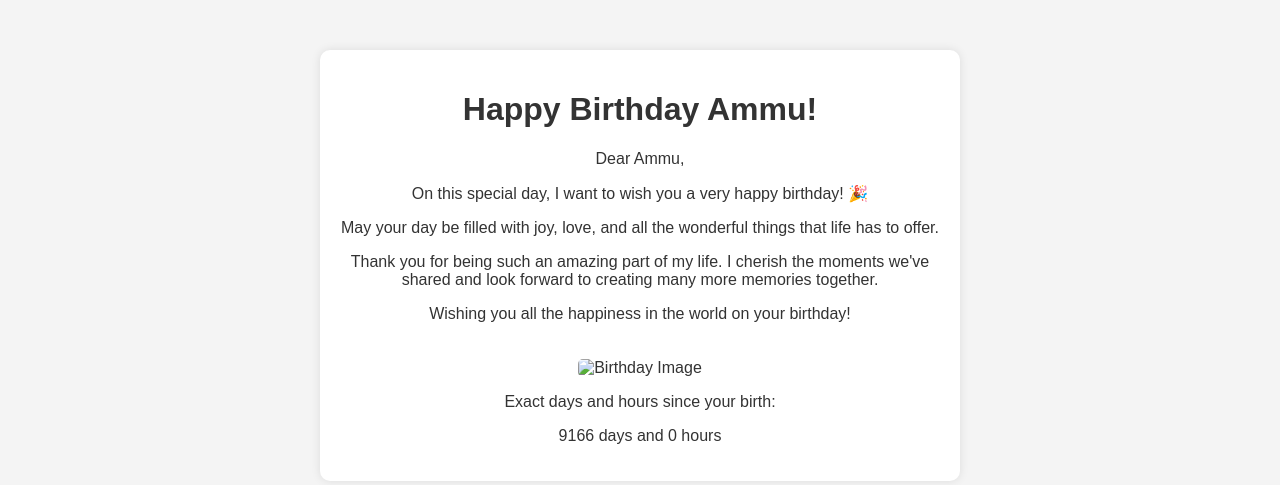
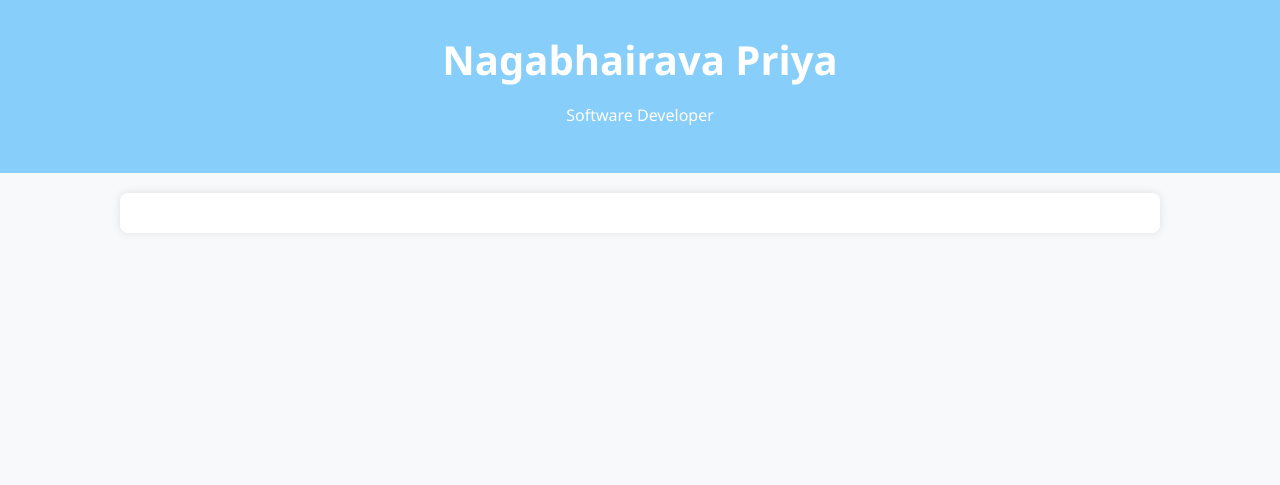
Before and after one commit to nagabhairava22/vishnu.protfolio, a plain HTML site: page index.html in a window 1280 px wide. Drawn offline with Linux system fonts and the light colour scheme.

Commit message:
Update index.html

```diff
--- a/index.html
+++ b/index.html
@@ -3,84 +3,64 @@
 <head>
     <meta charset="UTF-8">
     <meta name="viewport" content="width=device-width, initial-scale=1.0">
-    <title>Happy Birthday Ammu!</title>
+    <title>Nagabhairava Priya - Software Developer</title>
+    <link rel="stylesheet" href="https://cdnjs.cloudflare.com/ajax/libs/font-awesome/6.0.0/css/all.min.css">
     <style>
         body {
-            font-family: Arial, sans-serif;
+            font-family: 'Segoe UI', Tahoma, Geneva, Verdana, sans-serif;
+            background-color: #f8f9fa;
+            margin: 0;
+            padding: 0;
+            color: #343a40;
+        }
+        header {
+            background-color: #87CEFA; /* Light Sky Blue */
+            color: #fff;
             text-align: center;
-            background-color: #f4f4f4;
-            color: #333;
+            padding: 2em;
         }
-        #birthdayWish {
+        h1 {
+            font-size: 2.5em;
+            margin: 0;
+            color: #fff;
+        }
+        h2 {
+            font-size: 1.8em;
+            color: #343a40;
+        }
+        section {
+            max-width: 1000px; /* Increase the maximum width */
+            margin: 20px auto;
             padding: 20px;
-            border-radius: 10px;
             background-color: #fff;
+            border-radius: 8px;
             box-shadow: 0 0 10px rgba(0, 0, 0, 0.1);
-            max-width: 600px;
-            margin: 50px auto;
-            position: relative;
-            overflow: hidden;
         }
-        #birthdayImage {
-            max-width: 100%;
-            height: auto;
-            border-radius: 5px;
-            margin-top: 20px;
+        ul {
+            list-style-type: none;
+            padding: 0;
+            margin: 0;
         }
-        .heart {
-            position: absolute;
-            color: #e74c3c;
-            font-size: 24px;
-            animation: floatHeart 1s infinite alternate;
+        li {
+            margin-bottom: 8px;
         }
-        @keyframes floatHeart {
-            0% {
-                transform: translateY(0);
-            }
-            100% {
-                transform: translateY(-20px);
-            }
+        i {
+            margin-right: 8px;
+            color: #87CEFA; /* Light Sky Blue */
+        }
+        p {
+            line-height: 1.6;
+            margin-bottom: 12px;
         }
     </style>
 </head>
 <body>
-    <div id="birthdayWish">
-        <h1>Happy Birthday Ammu!</h1>
-        <p>Dear Ammu,</p>
-        <p>On this special day, I want to wish you a very happy birthday! 🎉</p>
-        <p>May your day be filled with joy, love, and all the wonderful things that life has to offer.</p>
-        <p>Thank you for being such an amazing part of my life. I cherish the moments we've shared and look forward to creating many more memories together.</p>
-        <p>Wishing you all the happiness in the world on your birthday!</p>
-        <img id="birthdayImage" src="link_to_a_special_image_for_her_birthday.jpg" alt="Birthday Image">
-        <div class="heart">&#10084;</div>
-        <p>Exact days and hours since your birth:</p>
-        <p id="daysAndHours"></p>
-    </div>
-
-    <script>
-        // Ammu's birthdate and time
-        const birthdate = new Date('1998-12-19T12:15:00');
-
-        // Current date
-        const currentDate = new Date();
-
-        // Calculate the difference in milliseconds
-        const timeDifference = currentDate - birthdate;
-
-        // Convert milliseconds to days and hours
-        const daysSinceBirth = Math.floor(timeDifference / (1000 * 60 * 60 * 24));
-        const hoursSinceBirth = Math.floor(timeDifference / (1000 * 60 * 60));
-
-        // Display the result
-        document.getElementById('daysAndHours').innerText = `${daysSinceBirth} days and ${hoursSinceBirth % 24} hours`;
-
-        // Add a surprise element
-        document.addEventListener("DOMContentLoaded", function() {
-            const heart = document.querySelector(".heart");
-            setTimeout(() => {
-                heart.style.display = "none";
-            }, 5000); // Hide the heart after 5 seconds
-        });
-    </script>
+    <header>
+        <h1>Nagabhairava Priya</h1>
+        <p>Software Developer</p>
+    </header>
+    <section>
+        <!-- Content remains the same as before -->
+    </section>
 </body>
 </html>
```
